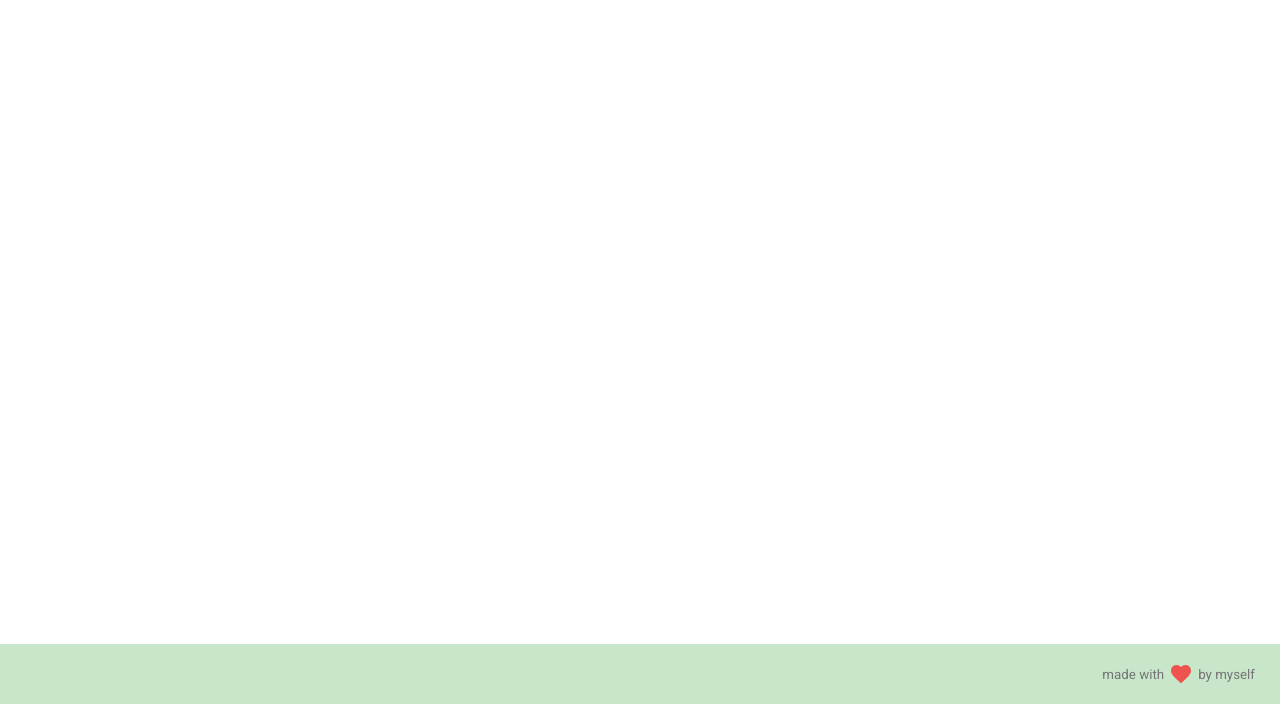
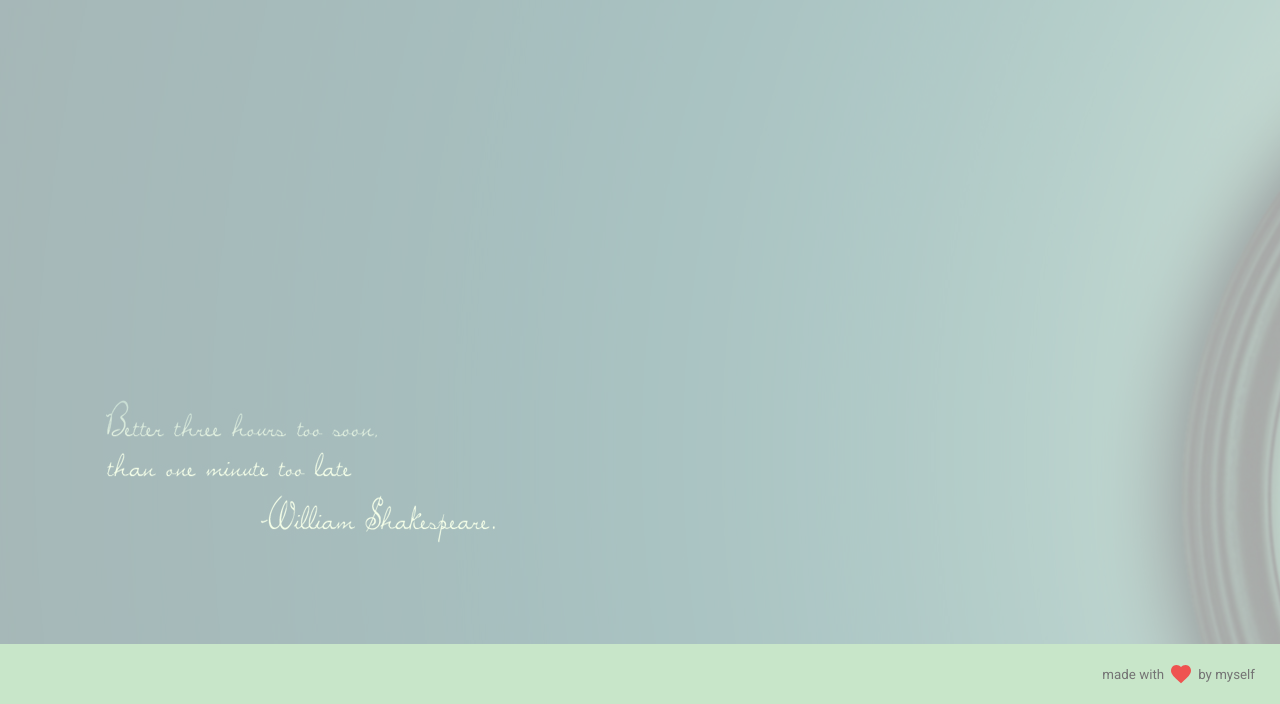
Before and after one commit to bzeymer/controle-de-ponto, a React app: page / in a window 1280 px wide. Shown: the part 96-800 px from the top of the page. Built offline with nearby package versions, Linux system fonts and the light colour scheme.

Commit message:
adicionado background a tela principal

```diff
--- a/src/components/App.js
+++ b/src/components/App.js
@@ -11,9 +11,11 @@ export default class App extends Component {
         return (
             <div className="App">
                 <Header/>
-                <div>
+                <div className="App-content">
+
                     {this.props.children}
-                </div>
+
+                 </div>
                 <Footer/>
             </div>
         );
--- a/src/styles/scss/App.scss
+++ b/src/styles/scss/App.scss
@@ -1,7 +1,6 @@
 @import 'colors';
 
 .App {
-  background-color: $primary-color-light;
   height: 100vh;
   width: 100vw;
   display: flex;
@@ -9,3 +8,21 @@
   justify-content: space-between;
   align-items: stretch;
 }
+
+.App-content {
+  display: flex;
+  flex-direction: row;
+  justify-content: center;
+}
+
+.App:after {
+  content: "";
+  background: url('../../images/bg.jpg');
+  opacity: 0.35;
+  top: 0;
+  left: 0;
+  bottom: 0;
+  right: 0;
+  position: absolute;
+  z-index: -1;
+}
```
Also changed, not shown: src/images/bg.jpg (added), src/styles/css/App.css.
